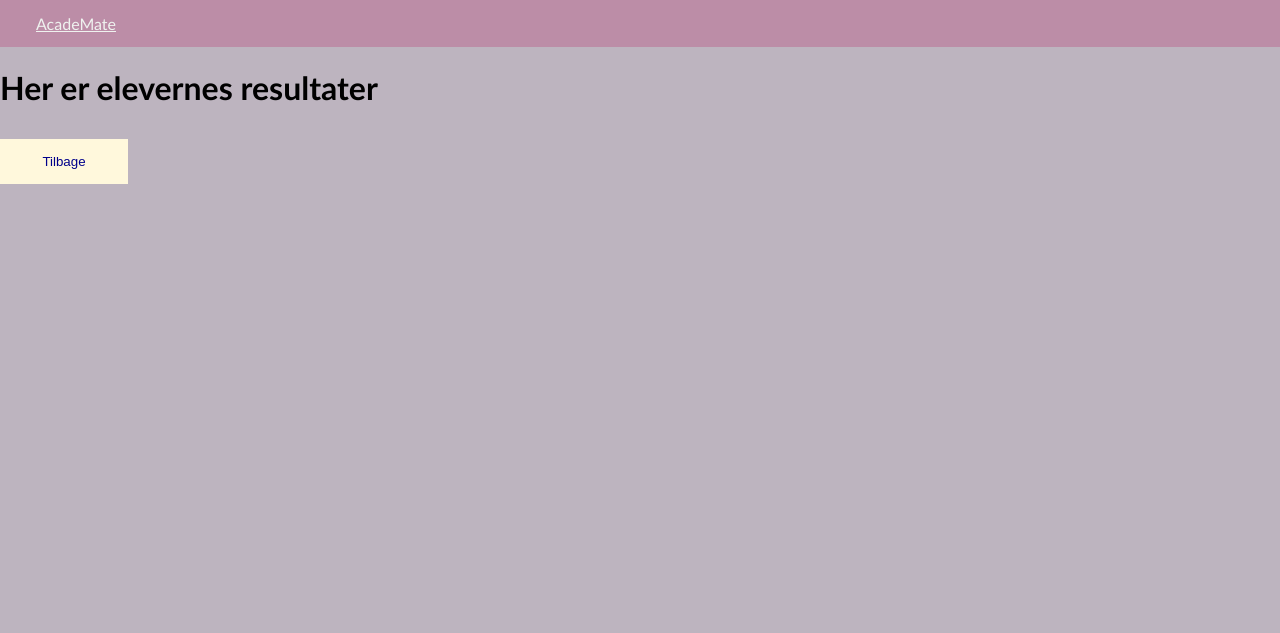
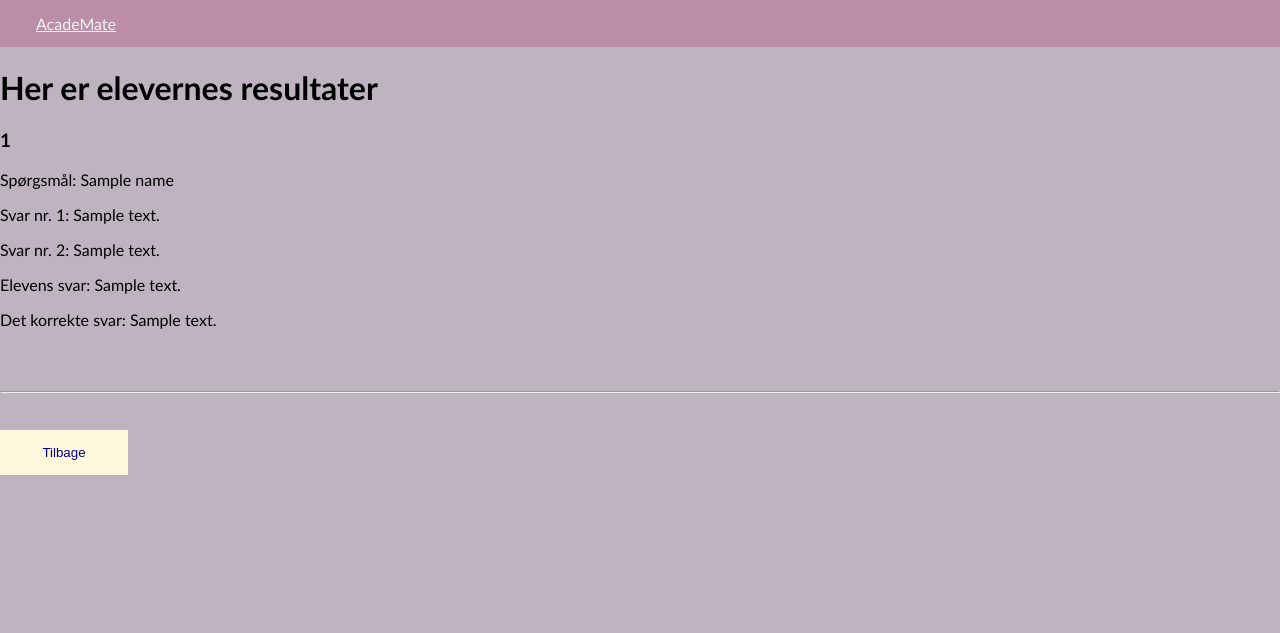
Before and after one commit to Wistoft2410/Mini-Eksamen-DDU, a Python web app: template templates/teacher_resultat.html in a window 1280 px wide. Shown: the top 633 px of the page. Run offline with Jinja, Linux system fonts and the light colour scheme; the template is opened without the code that fills it: most values are stand-ins (such as "Sample title", 1, 10 or a date in 2020).

Commit message:
#11 der er dog ikke en knap men læren vil se alle resultater!

```diff
--- a/db.py
+++ b/db.py
@@ -51,6 +51,7 @@ class userQuestionRel(Model):
         database = DB
 
 
+# Denne database table skal først bruges i iteration 3!
 class teacherClassRelationship(Model):
     user = ForeignKeyField(User)
     clazz = ForeignKeyField(Class)
--- a/templates/teacher_resultat.html
+++ b/templates/teacher_resultat.html
@@ -10,7 +10,20 @@
         </div>
 
     <h1>Her er elevernes resultater</h1>
-    <!-- <p>Du har svaret "det du svarede(fra db'en)" og det er "rigtig/forkert(fradb'en)"</p> -->
+    {% for student_result in student_results %}
+        <h3>{{ student_result[0] }}</h3>
+        {% for student_question_result in student_result[1] %}
+            <p>Spørgsmål: {{ student_question_result.question }}</p>
+            <p>Svar nr. 1: {{ student_question_result.answer1 }}</p>
+            <p>Svar nr. 2: {{ student_question_result.answer2 }}</p>
+            <p>Elevens svar: {{ student_question_result.correctAnswer }}</p>
+            <p>Det korrekte svar: {{ student_question_result.studentsAnswer }}</p>
+            <br>
+        {% endfor %}
+        <br>
+        <hr>
+        <br>
+    {% endfor %}
 
     <form action="/startside" method='POST'>
         <button type="submit" id ="knap">Tilbage</button>
```
Also changed, not shown: main.py (+28 -1 lines).
